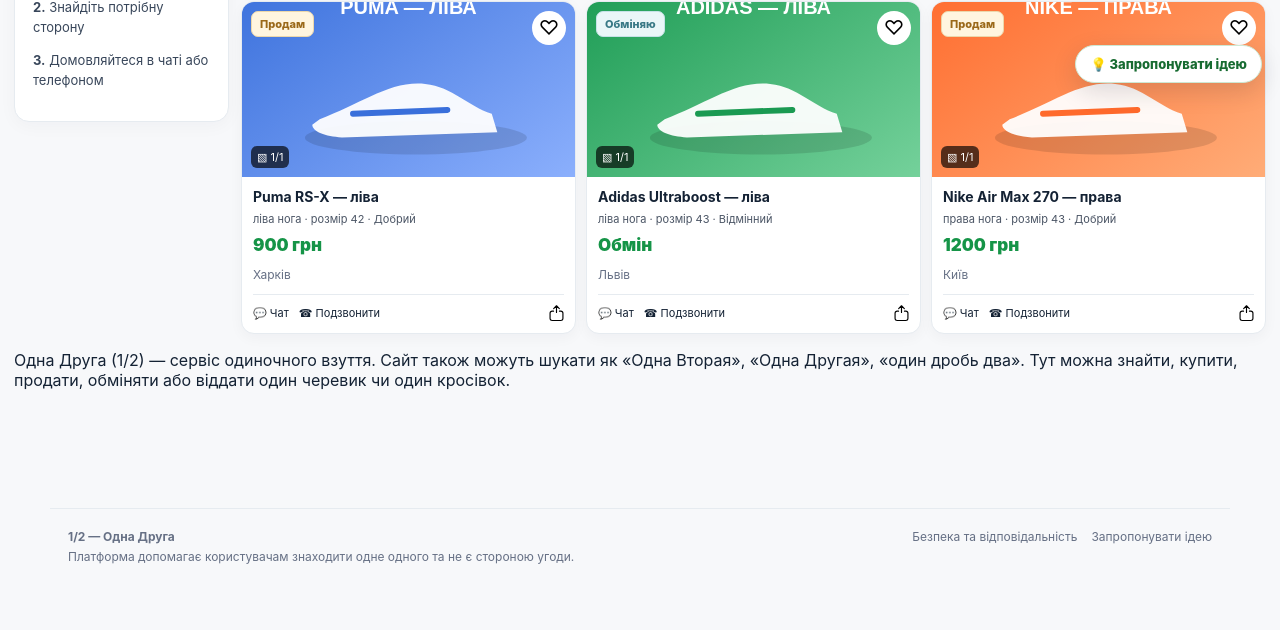
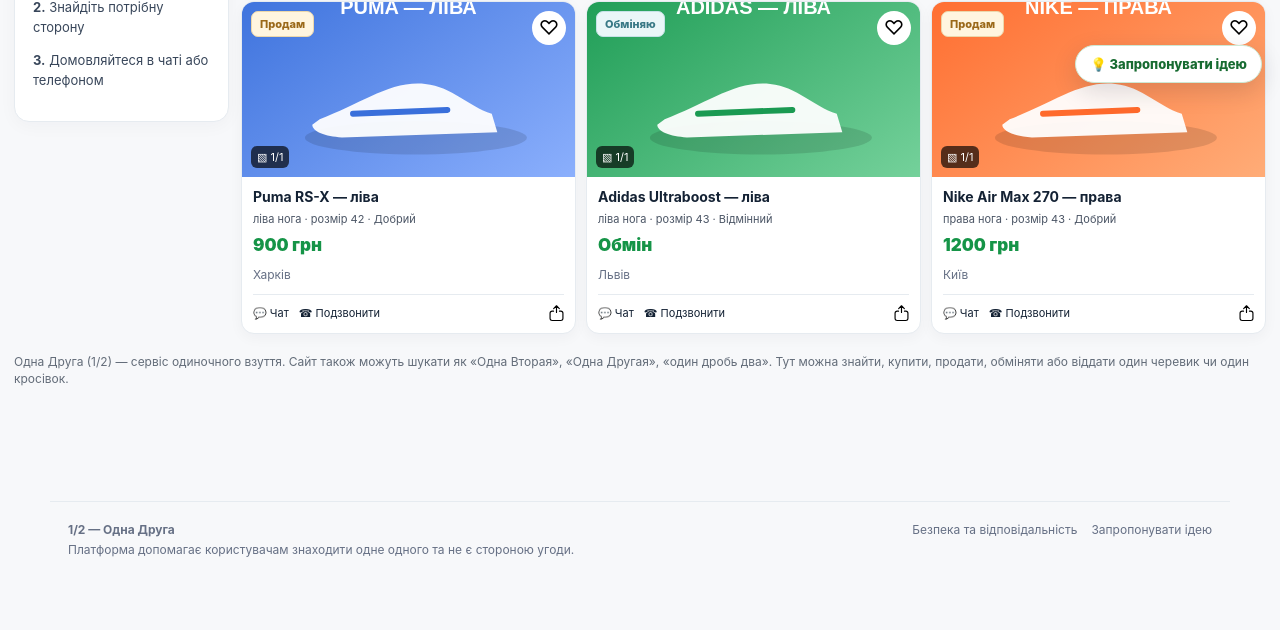
Before and after one commit to odnavtoray/v39, a Flask app: page / in a window 1280 px wide. Shown: the part 697-1327 px from the top of the page. After the commit the page ends 1254 px from the top, so only its background shows below. Run offline with Flask 3, Linux system fonts and the light colour scheme; data comes from the database, SQL or seed files in the repository.

Commit message:
Update style.css

```diff
--- a/static/style.css
+++ b/static/style.css
@@ -1701,3 +1701,9 @@ body.listing-photo-viewer-open{overflow:hidden}
   white-space:nowrap;
   margin-bottom:3px;
 }
+.seo-text {
+  font-size: 12px;
+  line-height: 1.4;
+  opacity: 0.65;
+  margin-top: 20px;
+}
```
